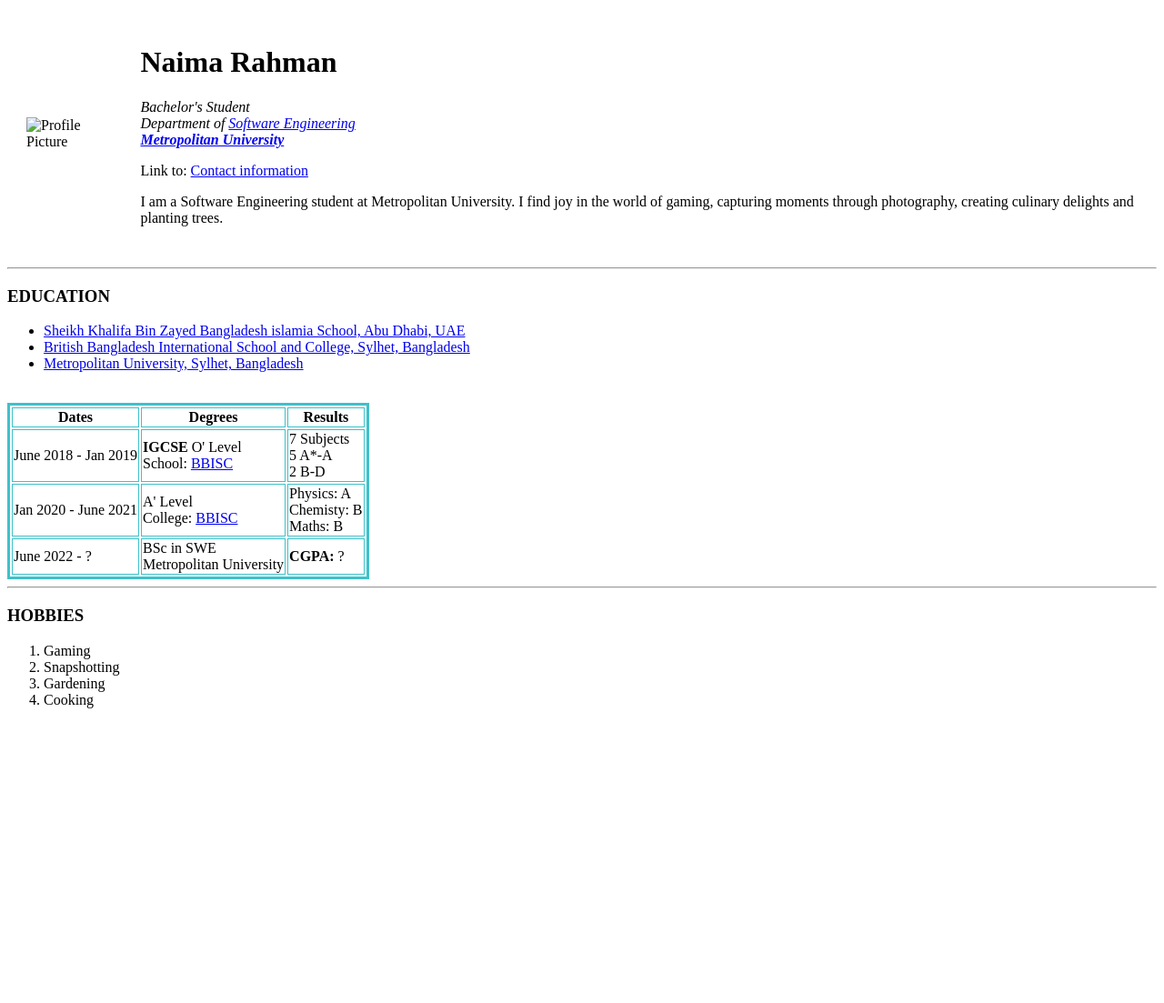
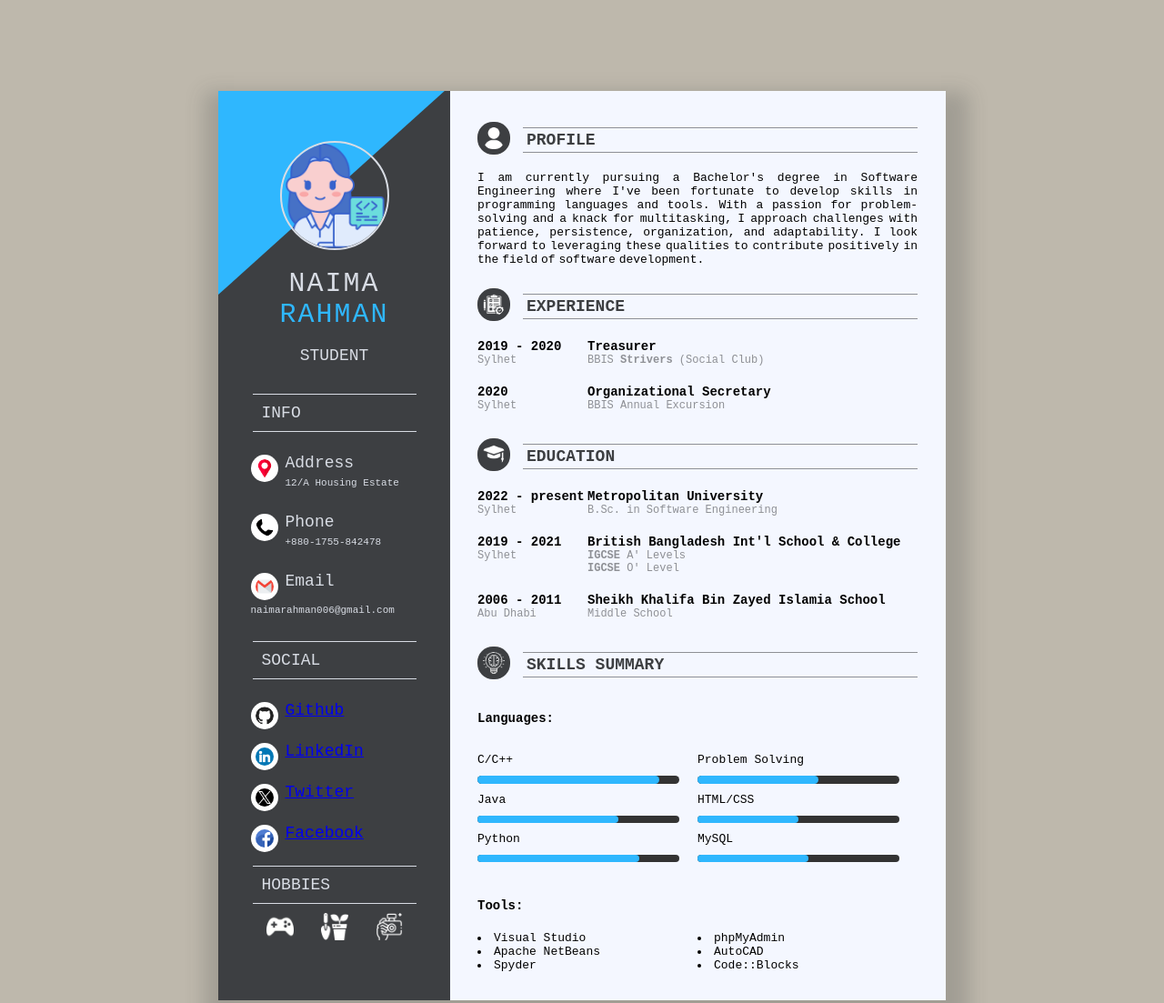
Before and after one commit to Naima006/CV, a plain HTML site: page index.html in a window 1280 px wide. Shown: the top 1103 px of the page at 91% size. Before the commit the page ends 800 px from the top, so only its background shows below. Drawn offline with Linux system fonts and the light colour scheme.

Commit message:
Add files via upload

```diff
--- /dev/null
+++ b/css/style.css
@@ -0,0 +1,271 @@
+:root{
+    --bgcolor:#beb8ac;
+    --blue:#2fb7fe;
+    --black:#3D3f42;
+    --white:#f4f7ff;
+    --gray:#d8dce4;
+    --lightgray:#8e9095;
+
+}
+*{
+    margin: 0px;
+    padding: 0px;
+    box-sizing: border-box;
+    font-family: monospace;
+}
+body{
+    background: var(--bgcolor);
+}
+.clearfix{
+    clear:both;
+}
+.resume-box{
+    width: 800px;
+    height: 1000px;
+    margin: 100px auto;
+    background: var(--white);
+    box-shadow: 5px 21px 20px 20px #3d3f4238;
+}
+.left-section{
+    background: var(--black);
+    width: 255px;
+    height: 1000px;
+    float: left;
+}
+.profile{
+    overflow: hidden;
+    position: relative;
+}
+.blue-box{
+    width: 257px;
+    height: 407px;
+    background: var(--blue);
+    margin-left: -100px;
+    transform: rotateZ(48deg);
+    margin-top: -178px;
+}
+.profile-img{
+    position: absolute;
+    z-index: 9;
+    width: 120px;
+    height: 120px;
+    transform: translate(-50%, -50%);
+    left: 50%;
+    top: 50%;
+    border-radius: 50%;
+    border:2px solid var(--gray);
+}
+.name{
+    color: var(--gray);
+    text-align: center;
+    margin-top: -34px;
+    font-size: 30px;
+    letter-spacing: 2px;
+    font-weight: 400;
+    text-transform: uppercase;
+}
+.name span{
+    color: var(--blue);
+}
+.n-p{
+    width : 175px;
+    margin : 0 auto;
+    text-align:center;
+    padding : 7px;
+    color:var(--gray);
+
+    margin-top: 11px;
+    text-transform:uppercase;
+    font-size: 18px;
+}
+.info{
+    margin-top: 25px;
+}
+.heading{
+    width: 180px;
+    margin: 0 auto;
+    padding: 10px;
+    border-bottom : 1px solid var(--gray);
+    border-top:1px solid var(--gray);
+    color: var(--gray);
+    margin-top:11px;
+    text-transform:uppercase;
+    font-size: 18px;
+}
+.p1{
+    color: var(--gray);
+    width: 184px;
+    margin: 0 auto;
+    margin-top: 25px;
+    font-size: 18px;
+    line-height: 18px;
+}
+.p1 span{
+    font-size: 11px;
+}
+.span1 img{
+    background: white;
+    width: 30px;
+    padding:5px;
+    border-radius: 16px;
+    float: left;
+    margin-right: 8px;
+}
+.right-section{
+    padding: 40px 30px;
+    background: var(--white);
+    width: 68%;
+    float: left;
+    height: 1000px;
+}
+.right-heading img{
+    background: var(--black);
+    width: 36px;
+    padding: 6px;
+    border-radius: 17px;
+    float: left;
+    display: inline-block;
+    margin-top: -6px;
+}
+.p2{
+    margin: 0 auto;
+    padding: 4px;
+    border-bottom: 1px solid var(--lightgray);
+    border-top:1px solid var(--lightgray);
+    color: var(--black);
+    text-transform: uppercase;
+    font-size: 18px;
+    font-weight: bolder;
+    margin-left: 50px;
+    line-height: 18px;
+}
+.p3{
+    margin-top: 20px;
+    color: var(--Lightgray);
+    text-align: justify;
+    word-spacing: -4px;
+}
+.left{
+    width: 25%;
+    float: left;
+}
+.right{
+    width: 75%;
+    float: left;
+    }
+.lr-box{
+    margin-top: 20px;
+    margin-bottom: 20px;
+}
+.p4{
+    font-size: 14px;
+    font-weight: 600;
+}
+.p5{
+    font-size: 12px;
+    color: var(--lightgray);
+}
+.s-box{
+    width: 50%;
+    float: left;
+    padding: 20px 20px 20px 0px;
+}
+#progress{
+    background: #333;
+    border-radius: 13px;
+    height: 8px;
+    width: 100%;
+}
+#progress:after{
+    content: '';
+    display: block;
+    background: var(--blue);
+    width: 50%;
+    height: 100%;
+    border-radius: 9px;
+}
+#progress1{
+    background: #333;
+    border-radius: 13px;
+    height: 9px;
+    width: 100%;
+}
+#progress1:after{
+    content: '';
+    display: block;
+    background: var(--blue);
+    width: 60%;
+    height: 100%;
+    border-radius: 8px;
+}
+#progress2{
+    background: #333;
+    border-radius: 13px;
+    height: 8px;
+    width: 100%;
+}
+#progress2:after{
+    content: '';
+    display: block;
+    background: var(--blue);
+    width: 70%;
+    height: 100%;
+    border-radius: 9px;
+}
+#progress3{
+    background: #333;
+    border-radius: 13px;
+    height: 8px;
+    width: 100%;
+}
+#progress3:after{
+    content: '';
+    display: block;
+    background: var(--blue);
+    width: 80%;
+    height: 100%;
+    border-radius: 9px;
+}
+#progress4{
+    background: #333;
+    border-radius: 13px;
+    height: 9px;
+    width: 100%;
+}
+#progress4:after{
+    content: '';
+    display: block;
+    background: var(--blue);
+    width: 90%;
+    height: 100%;
+    border-radius: 9px;
+}
+#progress5{
+    background: #333;
+    border-radius: 13px;
+    height: 8px;
+    width: 100%;
+}
+#progress5:after{
+    content: '';
+    display: block;
+    background: var(--blue);
+    width: 55%;
+    height: 100%;
+    border-radius: 9px;
+}
+.p6{
+    margin-top: 10px;
+    margin-bottom: 10px;
+}
+.hobbies-icons {
+    display: flex;
+    justify-content: center;
+    gap: 30px;
+    padding-top: 10px;
+}
+
+.hobby-icon {
+    width: 30px;
+    height: 30px;
+}
--- a/index.html
+++ b/index.html
@@ -1,86 +1,215 @@
 <!DOCTYPE html>
 <html lang="en">
-
 <head>
     <meta charset="UTF-8">
     <meta name="viewport" content="width=device-width, initial-scale=1.0">
-    <title>My Personal Site</title>
-    <link rel="stylesheet" href="css/styles.css">
-    <link rel="icon" href="favicon.ico">
+    <title>CV-Naima-Rahman</title>
+    <link rel="stylesheet" type="text/css" href="css/style.css">
 </head>
+<body>
+
+<div class="resume-box">
+
+    <div class="left-section">
+        <div class="profile">
+            <img src="profile.png" class="profile-img">
+            <div class="blue-box"></div>
+        </div>
+        <h2 class="name">Naima<br><span>Rahman</span></h2>
+        <p class="n-p">Student</p>
+
+        <div class="info">
+            <p class="heading">Info</p>
+            <p class="p1"><span class="span1"><img src="address.png"></span> Address<span>
+                <br>12/A Housing Estate</span></p>
+            <p class="p1"><span class="span1"><img src="call.png"></span> Phone<span>
+                <br>+880-1755-842478</span></p>
+            <p class="p1"><span class="span1"><img src="mail.png"></span> Email<span>
+                <br>naimarahman006@gmail.com</span></p>
+        </div>
+
+        <div class="info">
+            <p class="heading">Social</p>
+            <p class="p1">
+                <span class="span1"><img src="github.png"></span>
+                <a href="https://github.com/Naima006">Github</a>
+            </p>
+            <p class="p1">
+                <span class="span1"><img src="linkedin.png"></span>
+                <a href="https://www.linkedin.com/in/naima-rahman-176196308/">LinkedIn</a>
+            </p>
+            <p class="p1">
+                <span class="span1"><img src="twitter.png"></span>
+                <a href="https://x.com/naima1135">Twitter</a>
+            </p>
+            <p class="p1">
+                <span class="span1"><img src="facebook.png"></span>
+                <a href="https://m.facebook.com/100005064529230">Facebook</a>
+            </p>
+        </div>
+
+        <div class="info">
+            <p class="heading">Hobbies</p>
+            <div class="hobbies-icons">
+                <img src="gaming.png" alt="Hobby 1" class="hobby-icon">
+                <img src="gardening.png" alt="Hobby 2" class="hobby-icon">
+                <img src="snap.png" alt="Hobby 3" class="hobby-icon">
+            </div>
+        </div>
+
+    </div>
+
+    <div class="right-section">
+
+            <div class="right-heading">
+                <img src="user.png">
+                <p class="p2">Profile</p>
+            </div>
+            <p class="p3">
+                I am currently pursuing a Bachelor's degree in Software Engineering
+                where I've been fortunate to develop skills in programming languages and tools.
+                With a passion for problem-solving and a knack for multitasking,
+                I approach challenges with patience, persistence, organization, and adaptability.
+                I look forward to leveraging these qualities to contribute positively in the field of software development.
+            </p>
+            <div class="clearfix"></div>
+            <br><br>
+
+            <div class="right-heading">
+                <img src="work.png">
+                <p class="p2">Experience</p>
+            </div>
+
+            <div class="clearfix"></div>
+            <div class="lr-box">
+                <div class="left">
+                    <p class="p4">2019 - 2020</p>
+                    <p class="p5">Sylhet</p>
+                </div>
+                <div class="right">
+                    <p class="p4">Treasurer</p>
+                    <p class="p5">BBIS <strong>Strivers</strong> (Social Club)</p>
+                </div>
+                <div class="clearfix"></div>
+            </div>
+
+            <div class="lr-box">
+                <div class="left">
+                    <p class="p4">2020</p>
+                    <p class="p5">Sylhet</p>
+                </div>
+                <div class="right">
+                    <p class="p4">Organizational Secretary</p>
+                    <p class="p5">BBIS Annual Excursion</p>
+                </div>
+                <div class="clearfix"></div>
+            </div>
+
+            <br>
+            <div class="right-heading">
+                <img src="edu.png">
+                <p class="p2">Education</p>
+            </div>
+
+            <div class="clearfix"></div>
+            <div class="lr-box">
+                <div class="left">
+                    <p class="p4">2022 - present</p>
+                    <p class="p5">Sylhet</p>
+                </div>
+                <div class="right">
+                    <p class="p4">Metropolitan University </p>
+                    <p class="p5">B.Sc. in Software Engineering</p>
+                </div>
+                <div class="clearfix"></div>
+            </div>
+
+            <div class="lr-box">
+                <div class="left">
+                    <p class="p4">2019 - 2021</p>
+                    <p class="p5">Sylhet</p>
+                </div>
+                <div class="right">
+                    <p class="p4">British Bangladesh Int'l School & College </p>
+                    <p class="p5"><strong>IGCSE </strong>A' Levels</p>
+                    <p class="p5"><strong>IGCSE </strong>O' Level</p>
+                </div>
+                <div class="clearfix"></div>
+            </div>
+
+            <div class="lr-box">
+                <div class="left">
+                    <p class="p4">2006 - 2011</p>
+                    <p class="p5">Abu Dhabi</p>
+                </div>
+                <div class="right">
+                    <p class="p4">Sheikh Khalifa Bin Zayed Islamia School</p>
+                    <p class="p5">Middle School</p>
+                </div>
+                <div class="clearfix"></div>
+            </div>
+
+            <br>
+            <div class="right-heading">
+                <img src="skill.png">
+                <p class="p2">Skills Summary</p>
+
+            </div>
+
+            <div class="clearfix"></div>
+            <div class="lr-box">
+                <div class="left">
+                    <br>
+                    <p class="p4">Languages:</p>
+                </div>
+            </div>
+
+            <div class="clearfix"></div>
+            <div class="s-box">
+                <p class="p6">C/C++</p>
+                <div id="progress4"></div>
+                <p class="p6">Java</p>
+                <div id="progress2"></div>
+                <p class="p6">Python</p>
+                <div id="progress3"></div>
+            </div>
+
+            <div class="s-box">
+                <p class="p6">Problem Solving</p>
+                <div id="progress1"></div>
+                <p class="p6">HTML/CSS</p>
+                <div id="progress"></div>
+                <p class="p6">MySQL</p>
+                <div id="progress5"></div>
+            </div>
+
+            <div class="clearfix"></div>
+            <div class="lr-box">
+                <div class="left">
+                    <p class="p4">Tools:</p>
+                </div>
+            </div>
+            <div class="clearfix"></div>
+            <div class="s-box">
+                <div>
+                    <li>Visual Studio</li>
+                    <li>Apache NetBeans</li>
+                    <li>Spyder</li>
+                </div>
+            </div>
+
+            <div class="s-box">
+                <div>
+                    <li>phpMyAdmin</li>
+                    <li>AutoCAD</li>
+                    <li>Code::Blocks</li>
+                </div>
+            </div>
 
 
-<body>
-    <table cellspacing = "20">
-        <tr>
-            <td><img src="Picture.png" alt="Profile Picture"></td>
-            <td><h1>Naima Rahman</h1>
-            <p><em>Bachelor's Student<br>Department of <a href="https://metrouni.edu.bd/sites/departments/software-engineering">Software Engineering</a>
-                <br><strong><a href="https://metrouni.edu.bd/">Metropolitan University</a></strong></em></p>
-            <p>Link to: <a href="contact.html">Contact information</a></p>
-            <p>I am a Software Engineering student at Metropolitan University. I find joy in the world of gaming, capturing moments through photography, creating culinary delights and planting trees. </p></td>
-        </tr>
-    </table>
-
-    <hr>
-
-    <h3>EDUCATION</h3>
-    <ul>        <!--Bulletpoint List-->
-        <li><a href="https://www.skbzbis.com/">Sheikh Khalifa Bin Zayed Bangladesh islamia School, Abu Dhabi, UAE</a></li>
-        <li><a href="https://bbis.edu.bd/">British Bangladesh International School and College, Sylhet, Bangladesh</a></li>
-        <li><a href="https://metrouni.edu.bd/">Metropolitan University, Sylhet, Bangladesh</a></li>
-    </ul>
-    <br>
-    <table border="3"
-    bordercolor="#3FC1C9">
-        <thead>
-            <tr>
-                <th>Dates</th>
-                <th>Degrees</th>
-                <th>Results</th>
-            </tr>
-        </thead>
-        <tbody>
-            <tr>
-                <td>June 2018 - Jan 2019</td>
-                <td><strong>IGCSE </strong>O' Level
-                <br>School: <a href="https://bbis.edu.bd/">BBISC</a></td>
-                <td>7 Subjects
-                    <br>5 A*-A
-                    <br>2 B-D
-                </td>
-            </tr>
-            <tr>
-                <td>Jan 2020 - June 2021</td>
-                <td>A' Level
-                    <br>College: <a href="https://bbis.edu.bd/">BBISC</a>
-                </td>
-                <td>Physics: A
-                    <br>Chemisty: B
-                    <br>Maths: B
-                </td>
-            </tr>
-            <tr>
-                <td>June 2022 - ?</td>
-                <td>BSc in SWE
-                    <br>Metropolitan University
-                </td>
-                <td><strong>CGPA: </strong>?</td>
-            </tr>
-        </tbody>
-
-    </table>
-
-    <hr>
-
-    <h3>HOBBIES</h3>
-    <ol>       <!--Numerical Ordered List-->
-        <li>Gaming</li>
-        <li>Snapshotting</li>
-        <li>Gardening</li>
-        <li>Cooking</li>
-    </ol>
+    </div>
+    <div class="clearfix"></div>
+</div>
 
 </body>
-
 </html>
```
Also changed, not shown: address.png (added), call.png (added), edu.png (added), facebook.png (added), gaming.png (added), gardening.png (added), github.png (added), linkedin.png (added), mail.png (added), skill.png (added), snap.png (added), twitter.png (added), user.png (added), work.png (added).
